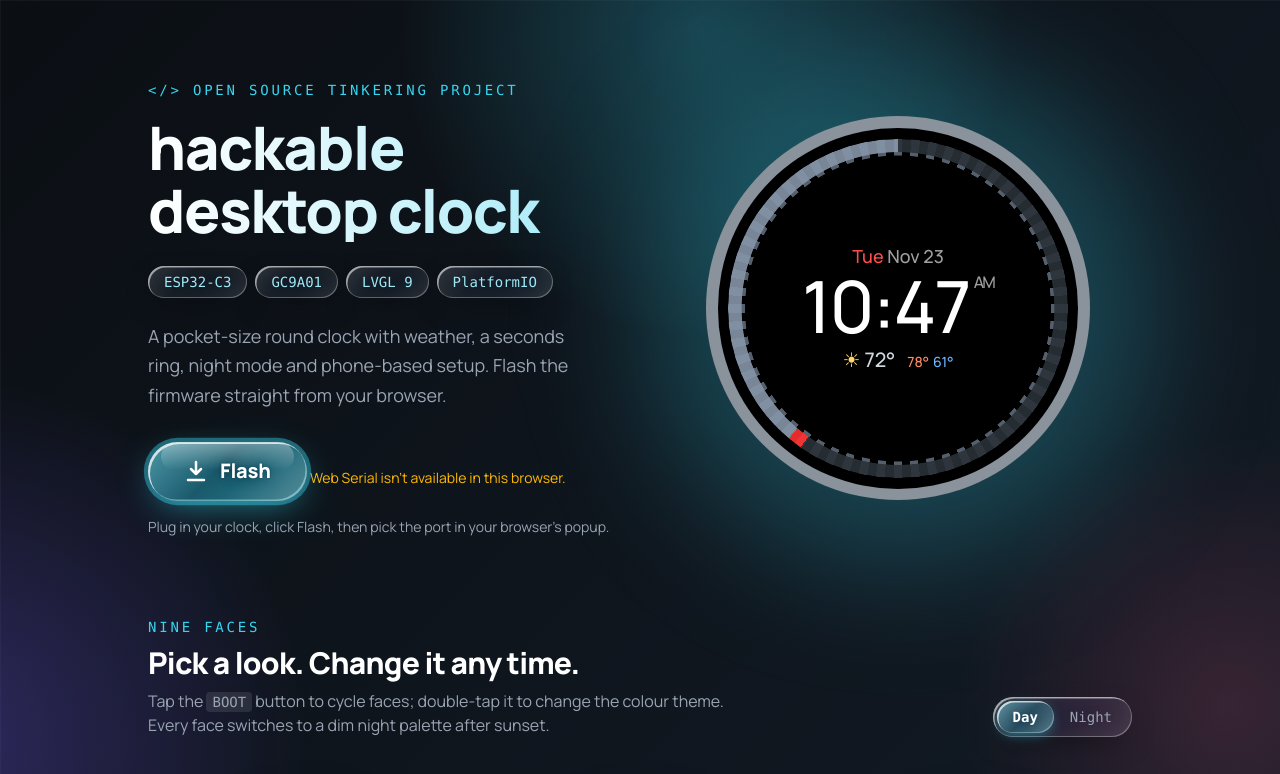
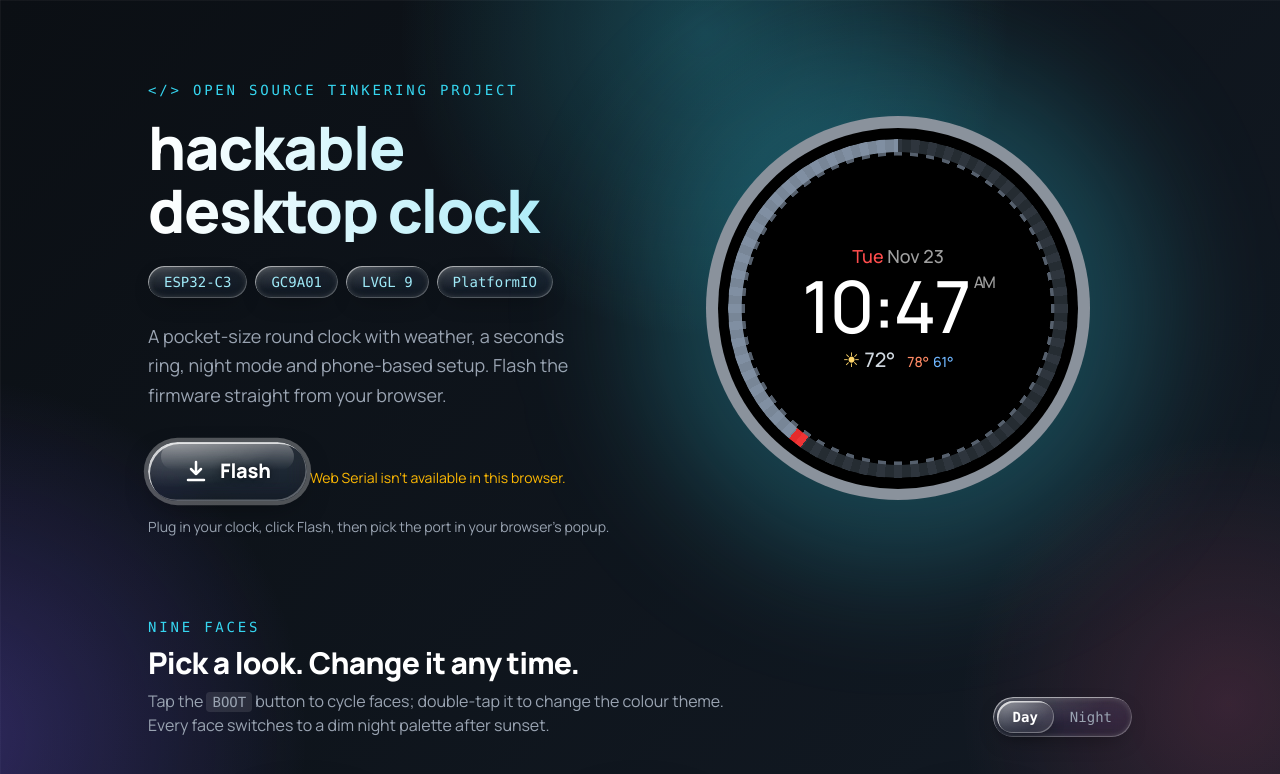
Before and after one commit to blakenoll/hackable-desktop-clock, a plain HTML site: page site/index.html in a window 1280 px wide. Shown: the top 774 px of the page. Drawn offline with nearby package versions, Linux system fonts and the light colour scheme.

Commit message:
Flasher page: clearer, neutral liquid glass (drop cyan tint)
Co-Authored-By: Claude Sonnet 5.5 <noreply@anthropic.com>

```diff
--- a/site/index.html
+++ b/site/index.html
@@ -93,41 +93,45 @@
   }
   #faces[data-mode="night"] .face { --img: url(faces/night.png); }
   figure:hover .face { transform: scale(1.05); box-shadow: 0 0 0 1px rgb(54 214 240 / .5), 0 0 40px rgb(54 214 240 / .25); }
-  .mode[aria-pressed="true"] { background: linear-gradient(135deg, rgb(140 242 255 / .5), rgb(54 214 240 / .22) 50%, rgb(150 244 255 / .4)); color: #fff; font-weight: 700; text-shadow: 0 1px 8px rgb(0 40 60 / .6); box-shadow: inset 1.5px 1.5px 0 rgb(255 255 255 / .7), inset -1px -1px 0 rgb(200 250 255 / .35), 0 4px 14px -4px rgb(54 214 240 / .6); }
+  .mode[aria-pressed="true"] { background: radial-gradient(120% 140% at 15% 0%, rgb(255 255 255 / .38), rgb(255 255 255 / .1) 70%); color: #fff; font-weight: 700; text-shadow: 0 1px 6px rgb(0 0 0 / .35); box-shadow: inset 1.5px 1.5px 0 rgb(255 255 255 / .7), inset -1px -1px 0 rgb(255 255 255 / .3), 0 4px 14px -4px rgb(0 0 0 / .4); }
   .mode[aria-pressed="false"] { color: #9aa4b2; }
 
   /* Liquid glass (after Apple's): nearly clear fill, heavy backdrop blur + saturation boost,
      and a lit rim: bright on the top-left edge, fainter on the bottom-right. */
   .glass {
     position: relative;
-    background: linear-gradient(135deg, rgb(255 255 255 / .12), rgb(255 255 255 / .03) 40%, rgb(255 255 255 / .03) 60%, rgb(255 255 255 / .09));
+    background:
+      radial-gradient(120% 140% at 15% 0%, rgb(255 255 255 / .16), rgb(255 255 255 / 0) 55%),
+      linear-gradient(180deg, rgb(255 255 255 / .07), rgb(255 255 255 / .02));
     border: 0;
-    backdrop-filter: blur(22px) saturate(2) brightness(1.08);
-    -webkit-backdrop-filter: blur(22px) saturate(2) brightness(1.08);
+    backdrop-filter: blur(10px) saturate(1.8) brightness(1.06);
+    -webkit-backdrop-filter: blur(10px) saturate(1.8) brightness(1.06);
     box-shadow:
-      inset 1.5px 1.5px 0 rgb(255 255 255 / .55),
-      inset -1px -1px 0 rgb(255 255 255 / .22),
-      inset 0 0 0 1px rgb(255 255 255 / .1),
-      inset 0 0 24px rgb(255 255 255 / .06),
-      0 10px 30px -10px rgb(0 0 0 / .5);
+      inset 1px 1px 0 rgb(255 255 255 / .5),
+      inset -1px -1px 0 rgb(255 255 255 / .2),
+      inset 0 1px 6px rgb(255 255 255 / .18),
+      inset 0 -6px 10px -6px rgb(255 255 255 / .12),
+      0 8px 24px -10px rgb(0 0 0 / .45);
   }
   .glass-cyan {
-    background: linear-gradient(135deg, rgb(120 238 255 / .62), rgb(54 214 240 / .36) 45%, rgb(54 214 240 / .42) 60%, rgb(150 244 255 / .55));
+    background:
+      radial-gradient(120% 140% at 15% 0%, rgb(255 255 255 / .26), rgb(255 255 255 / 0) 55%),
+      linear-gradient(180deg, rgb(255 255 255 / .12), rgb(255 255 255 / .04));
     box-shadow:
-      inset 2px 2px 0 rgb(255 255 255 / .75),
-      inset -1.5px -1.5px 0 rgb(200 250 255 / .45),
-      inset 0 0 0 1px rgb(190 248 255 / .25),
-      inset 0 0 26px rgb(255 255 255 / .1),
-      0 12px 34px -8px rgb(54 214 240 / .55);
+      inset 1.5px 1.5px 0 rgb(255 255 255 / .65),
+      inset -1px -1px 0 rgb(255 255 255 / .3),
+      inset 0 1px 8px rgb(255 255 255 / .25),
+      inset 0 -8px 14px -8px rgb(255 255 255 / .18),
+      0 12px 30px -10px rgb(0 0 0 / .5);
   }
   button.glass, a.glass { transition: transform .15s ease, background .2s ease; }
-  button.glass:hover, a.glass:hover { background: linear-gradient(135deg, rgb(255 255 255 / .2), rgb(255 255 255 / .06) 40%, rgb(255 255 255 / .06) 60%, rgb(255 255 255 / .15)); }
+  button.glass:hover, a.glass:hover { background: radial-gradient(120% 140% at 15% 0%, rgb(255 255 255 / .28), rgb(255 255 255 / .04) 60%), linear-gradient(180deg, rgb(255 255 255 / .12), rgb(255 255 255 / .05)); }
 
   .install-btn {
     display: inline-flex; align-items: center; gap: .75rem; overflow: hidden;
     padding: 1.1rem 2.25rem; border-radius: 9999px; cursor: pointer;
     font: 800 1.25rem/1 Manrope, system-ui, sans-serif; letter-spacing: -.01em;
-    color: #fff; text-shadow: 0 1px 12px rgb(0 40 60 / .7), 0 0 2px rgb(0 40 60 / .5);
+    color: #fff; text-shadow: 0 1px 8px rgb(0 0 0 / .45), 0 0 2px rgb(0 0 0 / .3);
     transition: transform .15s ease, box-shadow .15s ease;
     animation: flash-ring 2.4s ease-out infinite;
   }
@@ -138,12 +142,12 @@
     background: linear-gradient(to bottom, rgb(255 255 255 / .35), rgb(255 255 255 / 0)); pointer-events: none;
   }
   .install-btn:hover { transform: translateY(-2px) scale(1.03); }
-  .install-btn:hover { background: linear-gradient(135deg, rgb(140 242 255 / .62), rgb(54 214 240 / .3) 45%, rgb(54 214 240 / .36) 60%, rgb(170 248 255 / .55)); }
+  .install-btn:hover { background: radial-gradient(120% 140% at 15% 0%, rgb(255 255 255 / .36), rgb(255 255 255 / .06) 60%), linear-gradient(180deg, rgb(255 255 255 / .16), rgb(255 255 255 / .06)); }
   .install-btn:active { transform: scale(.98); }
   .install-btn svg { width: 1.5rem; height: 1.5rem; }
   @keyframes flash-ring {
-    0% { box-shadow: inset 2px 2px 0 rgb(255 255 255 / .75), inset -1.5px -1.5px 0 rgb(200 250 255 / .45), 0 0 0 0 rgb(54 214 240 / .5), 0 10px 36px -8px rgb(54 214 240 / .6); }
-    70%, 100% { box-shadow: inset 2px 2px 0 rgb(255 255 255 / .75), inset -1.5px -1.5px 0 rgb(200 250 255 / .45), 0 0 0 22px rgb(54 214 240 / 0), 0 10px 36px -8px rgb(54 214 240 / .6); }
+    0% { box-shadow: inset 2px 2px 0 rgb(255 255 255 / .75), inset -1.5px -1.5px 0 rgb(255 255 255 / .3), 0 0 0 0 rgb(255 255 255 / .35), 0 10px 30px -10px rgb(0 0 0 / .5); }
+    70%, 100% { box-shadow: inset 2px 2px 0 rgb(255 255 255 / .75), inset -1.5px -1.5px 0 rgb(255 255 255 / .3), 0 0 0 22px rgb(255 255 255 / 0), 0 10px 30px -10px rgb(0 0 0 / .5); }
   }
   @media (prefers-reduced-motion: reduce) { .install-btn { animation: none; } }
 </style>
@@ -306,7 +310,7 @@
   </section>
 
   <footer class="mt-14 text-center">
-    <a class="glass inline-flex items-center gap-2 rounded-full px-5 py-2 font-mono text-sm text-[#cdf6ff]"
+    <a class="glass inline-flex items-center gap-2 rounded-full px-5 py-2 font-mono text-sm text-white"
        href="https://github.com/blakenoll/hackable-desktop-clock">Source on GitHub →</a>
   </footer>
 </main>
@@ -317,16 +321,15 @@
   dialogCss.replaceSync(`
     .scrim { opacity: .38 !important; backdrop-filter: blur(10px) saturate(1.3); -webkit-backdrop-filter: blur(10px) saturate(1.3); }
     .container {
-      background: linear-gradient(135deg, rgb(255 255 255 / .16), rgb(255 255 255 / .04) 35%, rgb(255 255 255 / .04) 65%, rgb(255 255 255 / .12)) !important;
-      backdrop-filter: blur(36px) saturate(2.1) brightness(1.1);
-      -webkit-backdrop-filter: blur(36px) saturate(2.1) brightness(1.1);
+      background: radial-gradient(120% 100% at 10% 0%, rgb(255 255 255 / .16), rgb(255 255 255 / 0) 55%), linear-gradient(180deg, rgb(255 255 255 / .06), rgb(255 255 255 / .02)) !important;
+      backdrop-filter: blur(24px) saturate(1.8) brightness(1.06);
+      -webkit-backdrop-filter: blur(24px) saturate(1.8) brightness(1.06);
       border: 0;
       box-shadow:
         inset 2px 2px 0 rgb(255 255 255 / .6),
         inset -1.5px -1.5px 0 rgb(255 255 255 / .25),
         inset 0 0 0 1px rgb(255 255 255 / .12),
         inset 0 0 50px rgb(255 255 255 / .07),
-        0 0 90px rgb(54 214 240 / .2),
         0 30px 80px rgb(0 0 0 / .55);
     }
   `);
```
